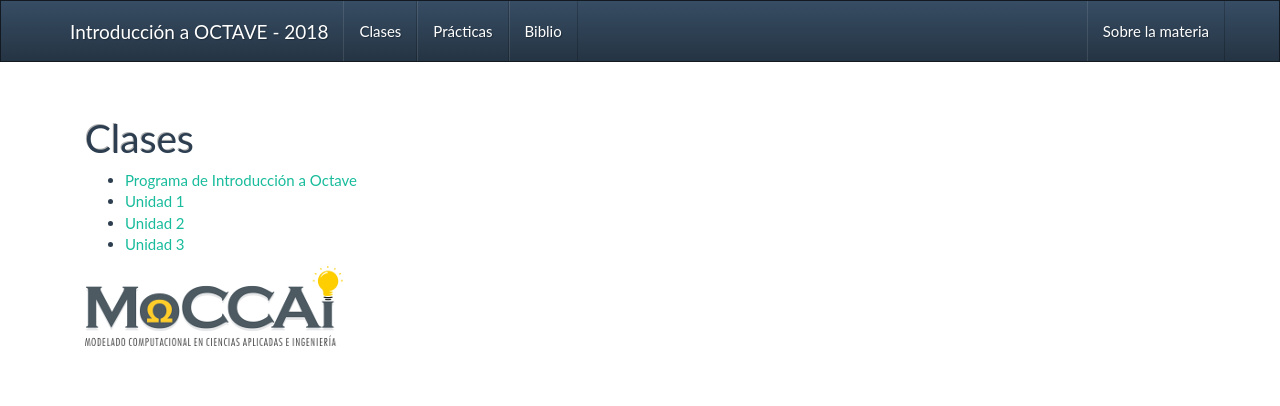
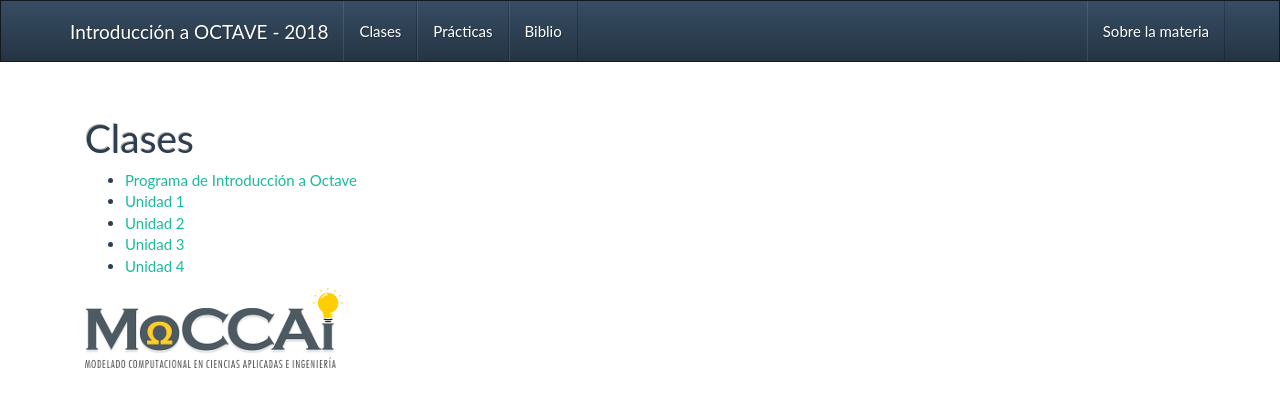
Before and after one commit to grupomoccai/octave, a plain HTML site: page clases.html in a window 1280 px wide. Drawn offline with Linux system fonts and the light colour scheme.

Commit message:
Unidad 4 hecho

```diff
--- a/clases.html
+++ b/clases.html
@@ -45,6 +45,7 @@
 	  		<li><a href="clases_archivos/2018_IntroOctave_Unidad1.pdf">Unidad 1</a><br></li>
 	  		<li><a href="clases_archivos/2018_IntroOctave_Unidad2.pdf">Unidad 2</a><br></li>
 			<li><a href="clases_archivos/2018_IntroOctave_Unidad3.pdf">Unidad 3</a><br></li>
+			<li><a href="clases_archivos/2018_IntroOctave_Unidad4.pdf">Unidad 4</a><br></li>
          </ul>
         </ul>
 <a href="https://sites.google.com/view/moccai"><p><img style="WIDTH:258px; HEIGHT:80px; border:0" src="index_archivos/MoCCAi_logo_reduced.png"></p></a>
```
Also changed, not shown: 1 other file.
